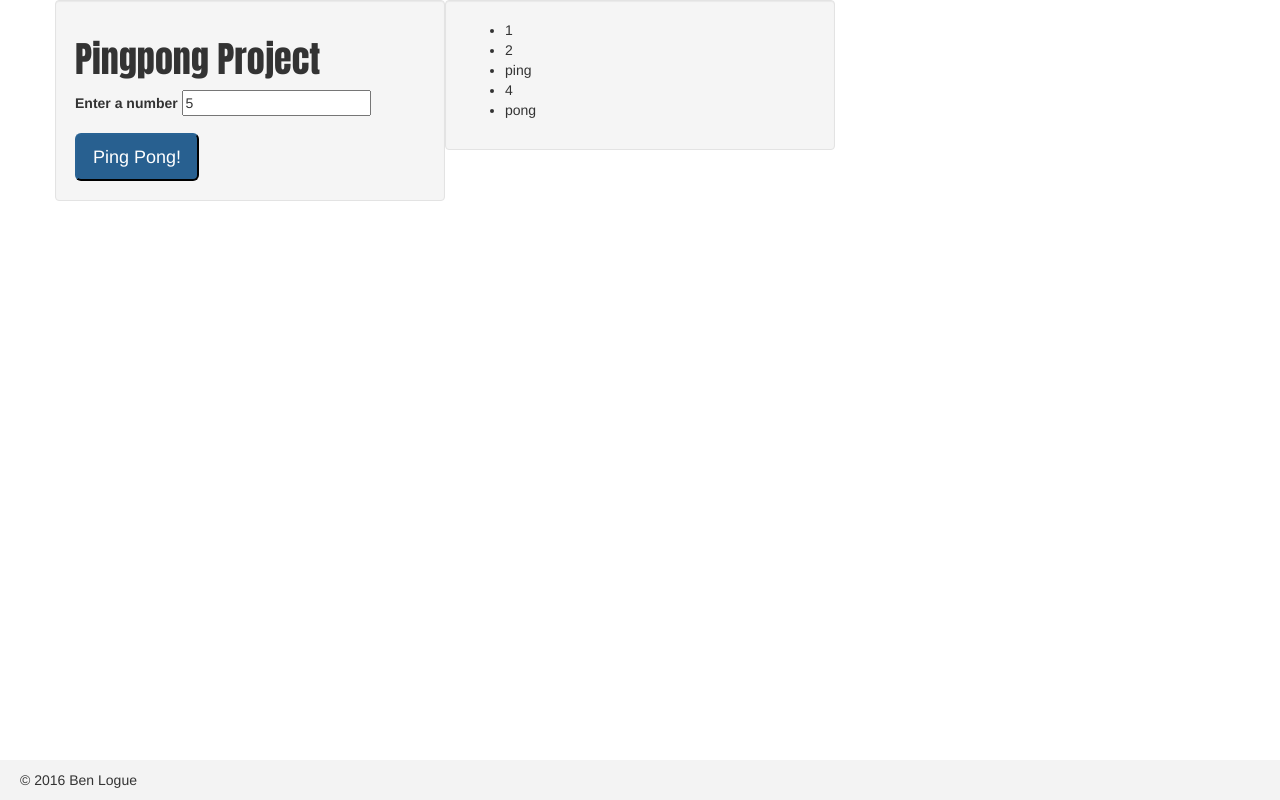
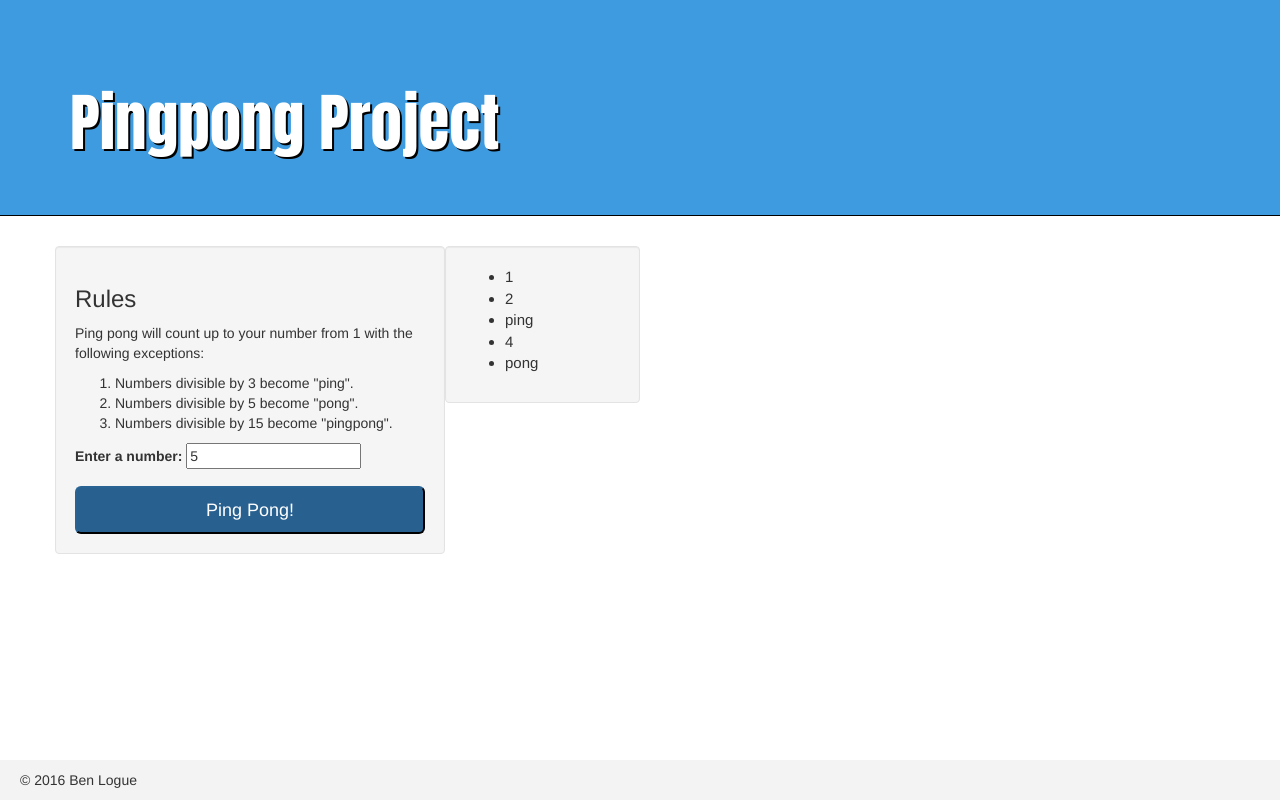
Before and after one commit to blogue/ping_pong, a plain HTML site: page index.html in a window 1280 px wide. Both pictures are taken after typing "5" into the empty fields and a click on the button "Ping Pong!". Drawn offline with Linux system fonts and the light colour scheme.

Commit message:
it will add styling to form and h1 to jumbotron with styling.

```diff
--- a/css/styles.css
+++ b/css/styles.css
@@ -1,7 +1,9 @@
 h1 {
   font-family: impact;
 }
-
+input {
+  width: 50%;
+}
 #output {
   display: none;
 }
@@ -15,3 +17,18 @@ footer {
    bottom:0;
    width:100%;
 }
+
+.container {
+  margin-top: 20px;
+}
+
+.jumbotron {
+  background-color: #3E9BE0;
+  border-bottom: solid 1px black;
+  color: white;
+  text-shadow: 2px 2px black;
+}
+
+#output li {
+  font-size: 15px;
+}
--- a/index.html
+++ b/index.html
@@ -20,19 +20,30 @@
     <script src="js/scripts.js" type="text/javascript"></script>
   </head>
   <body>
+    <div class="jumbotron">
+      <div class="container">
+        <h1>Pingpong Project</h1>
+      </div>
+    </div>
     <div class="container">
       <div class="row">
         <div class="col-md-4 well">
-                <h1>Pingpong Project</h1>
-                <form id="input" action="index.html" method="post">
+          <h3>Rules</h3>
+          <p>Ping pong will count up to your number from 1 with the following exceptions:</p>
+          <ol>
+            <li>Numbers divisible by 3 become "ping".</li>
+            <li>Numbers divisible by 5 become "pong".</li>
+            <li>Numbers divisible by 15 become "pingpong".</li>
+          </ol>
+          <form id="user-input" action="index.html" method="post">
             <div class="form-group">
-                    <label>Enter a number</label>
-                    <input id="userNumber" type="number" name="name" value="">
+              <label>Enter a number: </label>
+              <input id="userNumber" type="number" name="name" value="" min="1" max="100">
             </div>
-                  <button class="btn-primary btn-lg"type="submit" name="button">Ping Pong!</button>
+              <button class="btn-primary btn-lg btn-block"type="submit" name="button">Ping Pong!</button>
           </form>
         </div>
-              <div id="output" class="col-md-4 well">
+        <div id="output" class="col-md-2 well">
           <ul>
           </ul>
         </div>
--- a/js/scripts.js
+++ b/js/scripts.js
@@ -1,16 +1,13 @@
 $(document).ready(function(){
 
-  $("#input").submit(function(event){
+  $("#user-input").submit(function(event){
     event.preventDefault();
     var number = parseInt(($("#userNumber").val()));
     var convertedNumbers = (numberToPingPong(number));
-
+    $(".result").remove();
     var listResult = function(resultArray) {
-      if (resultArray <= 0) {
-        return false;
-      }
       for (j=0; j < resultArray.length; j++) {
-      $("ul").append("<li>" + resultArray[j] + "</li>");
+      $("ul").append("<li class='result'>" + resultArray[j] + "</li>");
       }
       $("#output").show( "slow" );
     }
```
Also changed, not shown: 1 other file. Lines whose indentation alone changed are shown as unchanged.
